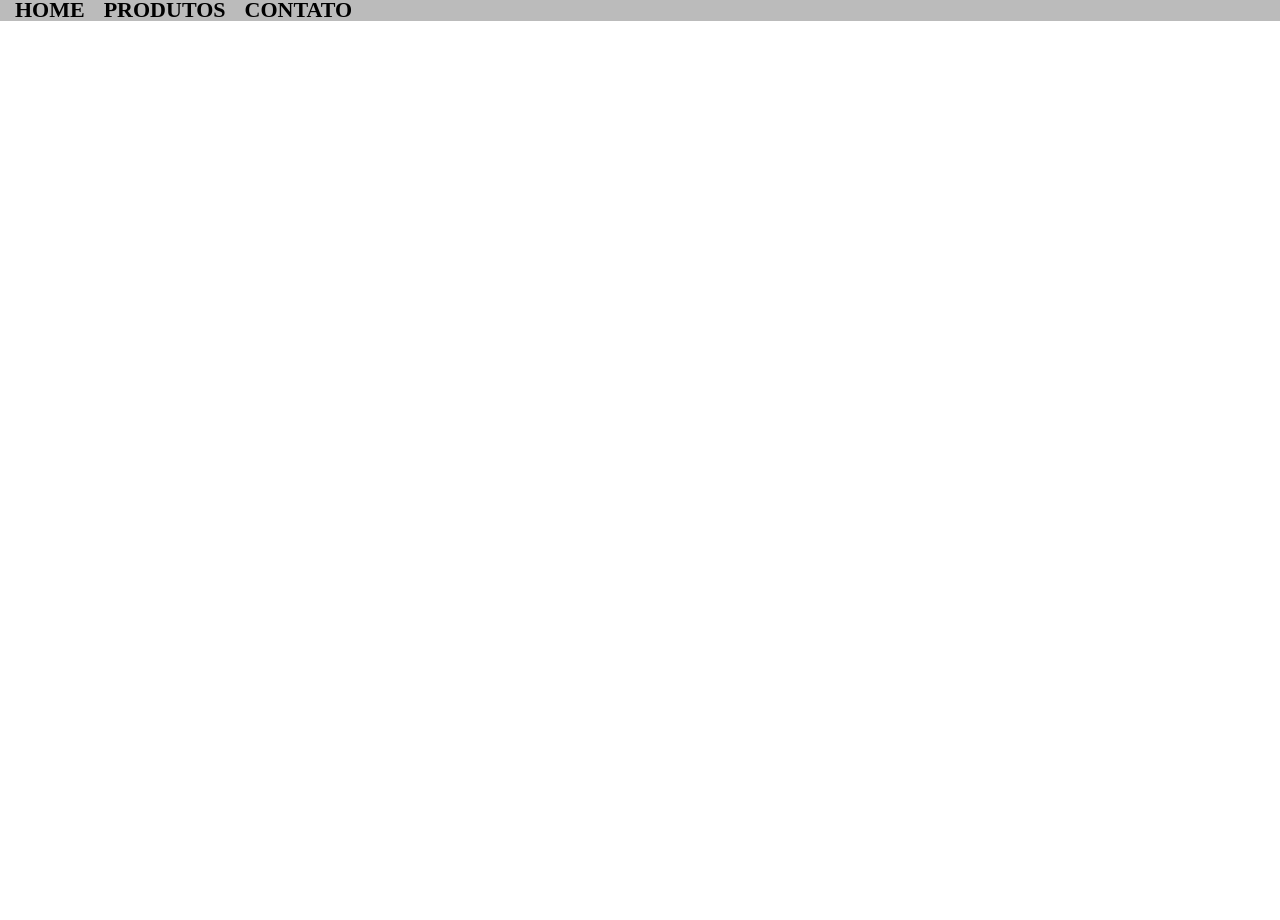
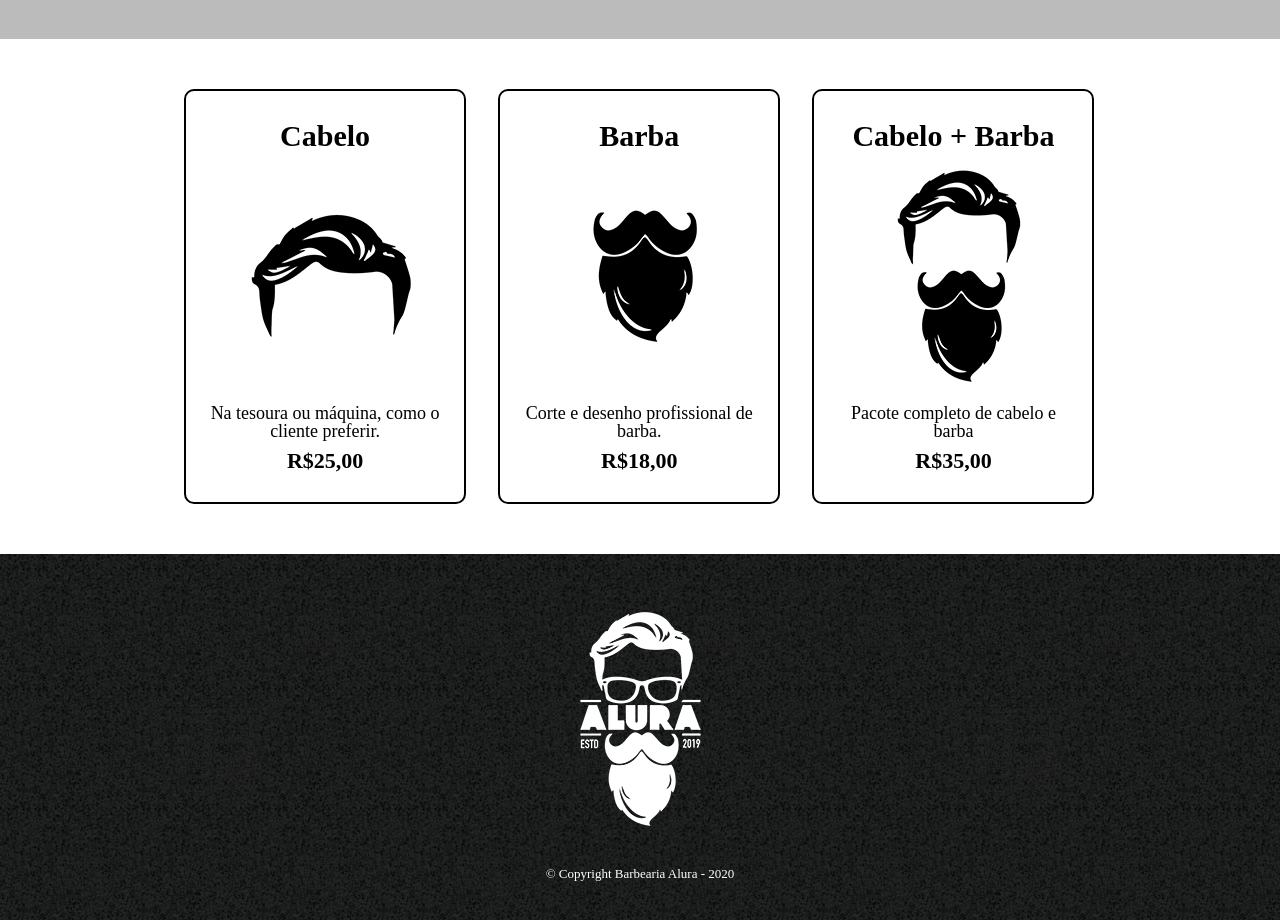
Before and after one commit to LeoAlvarenga/Barbearia-Alura, a plain HTML site: page produtos.html in a window 1280 px wide. Shown: the part 254-1174 px from the top of the page. Before the commit the page ends 800 px from the top, so only its background shows below. Drawn offline with Linux system fonts and the light colour scheme.

Commit message:
finalizando segunda parte

```diff
--- a/produtos.css
+++ b/produtos.css
@@ -1,5 +1,18 @@
 header {
     background-color: #bbbbbb;
+}
+
+.caixa {
+    position: relative;
+    width: 940px;
+    margin: 0 auto;
+    padding: 20px;
+}
+
+nav {
+    position: absolute;
+    top: 110px;
+    right: 0;
 }
 
 nav li{
@@ -14,3 +27,63 @@ nav a {
     font-size: 22px;
     text-decoration: none;
 }
+
+nav a:hover {
+    color: #c78c19;
+    text-decoration: underline;
+}
+
+.produtos{
+    width: 940px;
+    margin: 0 auto;
+    padding: 50px 0;
+}
+
+.produtos li {
+    display: inline-block;
+    border: solid 2px black;
+    border-radius: 10px;
+    text-align: center;
+    width: 30%;
+    vertical-align: top;
+    margin: 0 1.5%;
+    padding: 30px 20px;
+    box-sizing: border-box;
+}
+
+.produtos li:hover {
+    border-color: #c78c19;
+    color: #c78c19;
+}
+
+.produtos li:active {
+    background-color: #c78c19;
+    color: black;
+}
+
+.produtos h2  {
+    font-size: 30px;
+    font-weight: bold;
+}
+
+.produto-descricao{
+    font-size: 18px;
+}
+
+.produto-preco {
+    font-weight: bold;
+    font-size: 22px;
+    margin: 10px 0 0;
+}
+
+footer {
+    text-align: center;
+    background: url("bg.jpg");
+    padding: 40px 0;
+}
+
+.copyright {
+    color: white;
+    font-size: 13px;
+    margin-top: 20px;
+}
--- a/produtos.html
+++ b/produtos.html
@@ -1,5 +1,6 @@
 <!DOCTYPE html>
 <html lang="en">
+
 <head>
     <meta charset="UTF-8">
     <meta name="viewport" content="width=device-width, initial-scale=1.0">
@@ -7,8 +8,10 @@
     <link rel="stylesheet" href="produtos.css">
     <title>Produtos - Barbearia Alura</title>
 </head>
+
 <body>
     <header>
+        <div class="caixa">
             <h1><img src="logo.png" alt="Logo"></h1>
 
             <nav>
@@ -20,6 +23,38 @@
                 </ul>
 
             </nav>
+        </div>
     </header>
+
+    <main>
+        <ul class="produtos">
+            <li>
+                <h2>Cabelo</h2>
+                <img src="cabelo.jpg" alt="cabelo">
+                <p class="produto-descricao">Na tesoura ou máquina, como o cliente preferir.</p>
+                <p class="produto-preco">R$25,00</p>
+
+            </li>
+            <li>
+                <h2>Barba</h2>
+                <img src="barba.jpg" alt="barba">
+                <p class="produto-descricao">Corte e desenho profissional de barba.</p>
+                <p class="produto-preco">R$18,00</p>
+
+            </li>
+            <li>
+                <h2>Cabelo + Barba</h2>
+                <img src="cabelo+barba.jpg" alt="cabelo+barba">
+                <p class="produto-descricao">Pacote completo de cabelo e barba</p>
+                <p class="produto-preco">R$35,00</p>
+
+            </li>
+        </ul>
+    </main>
+    <footer>
+        <img src="logo-branco.png" alt="logo">
+        <p class="copyright">&copy; Copyright Barbearia Alura - 2020</p>
+    </footer>
 </body>
+
 </html>
```
Lines whose indentation alone changed are shown as unchanged.
